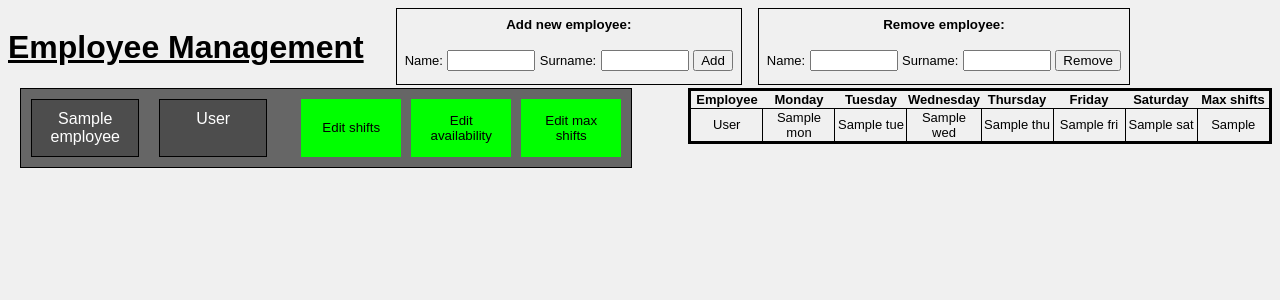
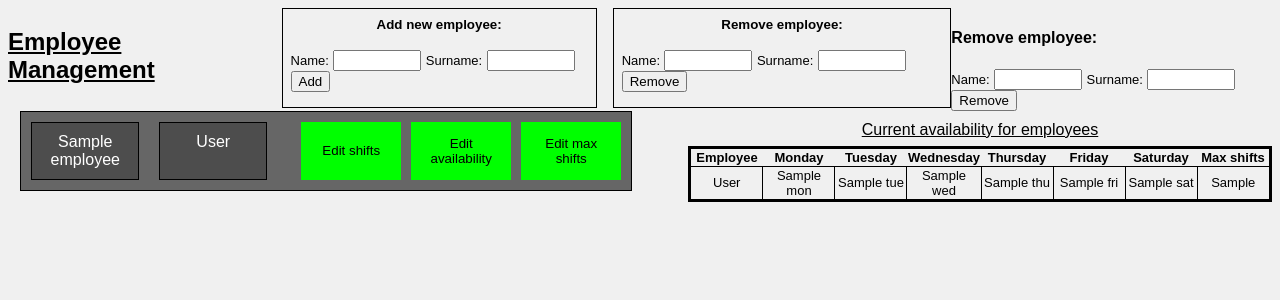
Before and after one commit to m1k0103/rota-maker, a Flask app: template chippy_rota/templates/index.html in a window 1280 px wide. Shown: the top 300 px of the page. Run offline with Flask 3, Linux system fonts and the light colour scheme; the template is opened without the code that fills it: most values are stand-ins (such as "Sample title", 1, 10 or a date in 2020); parts of the project's set-up code (start-up, migrations or seed data) failed here and were passed over.

Commit message:
started working on generate shifts container

```diff
--- a/chippy_rota/templates/index.html
+++ b/chippy_rota/templates/index.html
@@ -9,7 +9,7 @@
 <body>
     <div style="display: flex;">
 
-        <h1><u>Employee Management</u></h1> <!-- Main heading -->
+        <h2><u>Employee Management</u></h1> <!-- Main heading -->
         <div class="make-employee-container"> <!-- Create Employee -->
             <h4 class="make-employee-title">Add new employee:</h4> <!-- Next to title -->
             <form action="/make_employee" method="post">
@@ -23,6 +23,16 @@
         <div class="delete-employee-container"> <!-- Delete Employee -->
             <h4 class="delete-employee-title">Remove employee:</h4>
             <form action="/remove_employee" method="post">
+                <label class="delete-employee-labels" for="name">Name:</label>
+                <input class="delete-employee-input" type="text" id="name" name="name">
+                <label class="delete-employee-labels" for="surname">Surname:</label>
+                <input class="delete-employee-input" type="text" id="surname" name="surname">
+                <input type="Submit" value="Remove">
+            </form>
+        </div>
+        <div class="generate-shifts-container"> <!-- Delete Employee -->
+            <h4 class="generate-shifts-container-title">Remove employee:</h4>
+            <form action="/generate_shifts" method="post">
                 <label class="delete-employee-labels" for="name">Name:</label>
                 <input class="delete-employee-input" type="text" id="name" name="name">
                 <label class="delete-employee-labels" for="surname">Surname:</label>
@@ -49,6 +59,7 @@
 </div>
 
 <div class="right_div">
+    <p style="margin: 1px; margin-top: 10px; margin-bottom: 7px; text-align: center; text-decoration: underline;">Current availability for employees</p>
     <div class="availability-table-container"></div>
     <table class="availability-table">
         <tr class="availability-table-element">
@@ -212,8 +223,9 @@ function delete_shift(id){
             console.log(`shift with id ${id} deleted`)
         }
     }
-    xhttp.open("POST","/delete_shift",true)
+    xhttp.open("POST","/remove_shift",true)
     const json = {"shift_id":id}
+    xhttp.setRequestHeader("Content-Type", "application/json; charset=UTF-8")
     xhttp.send(JSON.stringify(json))
 }
 
```
